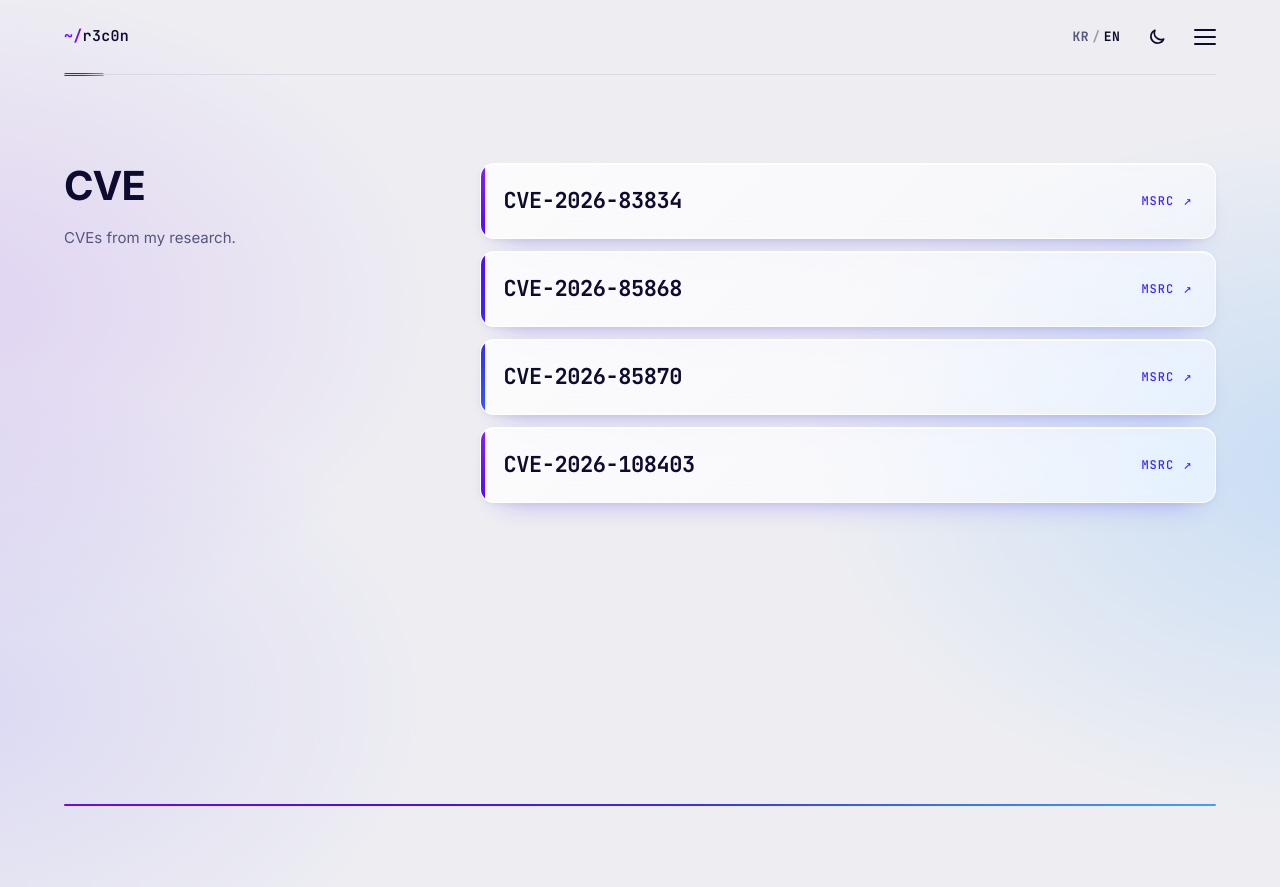
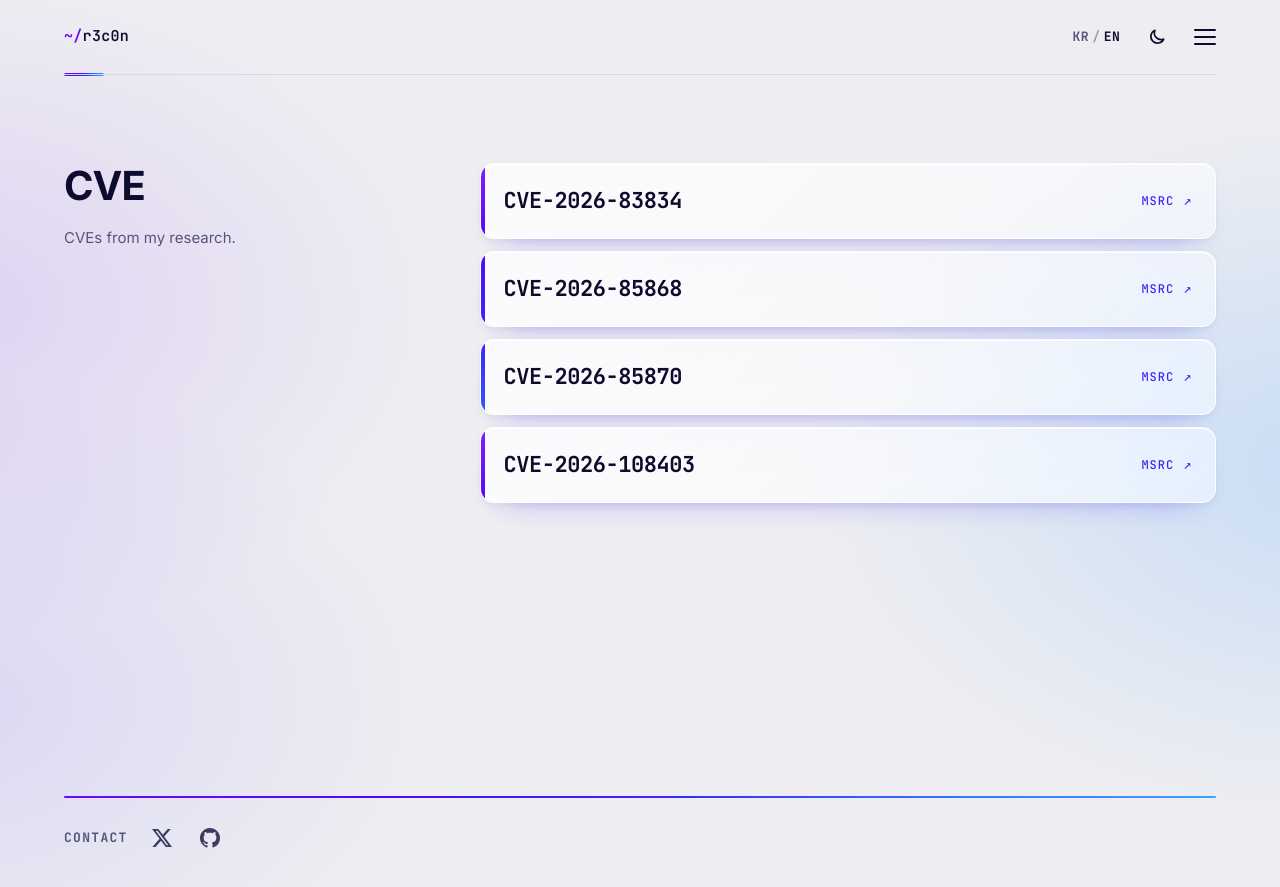
Before and after one commit to jhlee0507/jhlee0507.github.io, a Jekyll site: the page built from cve/index.html, in a window 1280 px wide. Shown: the top 887 px of the page. Built offline with Jekyll 4.4.1, drawn with Linux system fonts in a browser that asks for light colours.

Commit message:
Add a contact row under the bottom line

```diff
--- a/_config.yml
+++ b/_config.yml
@@ -17,6 +17,16 @@ description: >-
   WhiteHat School 4th cohort.
 github_username: jhlee0507
 
+# Contact links shown as logos under the bottom line of every page except the main one.
+# `icon` is x or github; `name` is what a screen reader says for the logo.
+contact:
+  - name: X
+    url: https://x.com/_r3con_
+    icon: x
+  - name: GitHub
+    url: https://github.com/jhlee0507
+    icon: github
+
 # Where a CVE links to when its entry in _data/cves.yml has no `url`, and the label shown beside it.
 cve_url: https://msrc.microsoft.com/update-guide/vulnerability/
 cve_source: MSRC
--- a/_includes/icon-github.html
+++ b/_includes/icon-github.html
@@ -1 +1 @@
-<svg viewBox="0 0 16 16" width="18" height="18" aria-hidden="true"><path d="M8 0C3.58 0 0 3.58 0 8c0 3.54 2.29 6.53 5.47 7.59.4.07.55-.17.55-.38 0-.19-.01-.82-.01-1.49-2.01.37-2.53-.49-2.69-.94-.09-.23-.48-.94-.82-1.13-.28-.15-.68-.52-.01-.53.63-.01 1.08.58 1.23.82.72 1.21 1.87.87 2.33.66.07-.52.28-.87.51-1.07-1.78-.2-3.64-.89-3.64-3.95 0-.87.31-1.59.82-2.15-.08-.2-.36-1.02.08-2.12 0 0 .67-.21 2.2.82.64-.18 1.32-.27 2-.27.68 0 1.36.09 2 .27 1.53-1.04 2.2-.82 2.2-.82.44 1.1.16 1.92.08 2.12.51.56.82 1.27.82 2.15 0 3.07-1.87 3.75-3.65 3.95.29.25.54.73.54 1.48 0 1.07-.01 1.93-.01 2.2 0 .21.15.46.55.38A8.013 8.013 0 0 0 16 8c0-4.42-3.58-8-8-8z"/></svg>
+<svg viewBox="0 0 16 16" width="18" height="18" fill="currentColor" aria-hidden="true"><path d="M8 0C3.58 0 0 3.58 0 8c0 3.54 2.29 6.53 5.47 7.59.4.07.55-.17.55-.38 0-.19-.01-.82-.01-1.49-2.01.37-2.53-.49-2.69-.94-.09-.23-.48-.94-.82-1.13-.28-.15-.68-.52-.01-.53.63-.01 1.08.58 1.23.82.72 1.21 1.87.87 2.33.66.07-.52.28-.87.51-1.07-1.78-.2-3.64-.89-3.64-3.95 0-.87.31-1.59.82-2.15-.08-.2-.36-1.02.08-2.12 0 0 .67-.21 2.2.82.64-.18 1.32-.27 2-.27.68 0 1.36.09 2 .27 1.53-1.04 2.2-.82 2.2-.82.44 1.1.16 1.92.08 2.12.51.56.82 1.27.82 2.15 0 3.07-1.87 3.75-3.65 3.95.29.25.54.73.54 1.48 0 1.07-.01 1.93-.01 2.2 0 .21.15.46.55.38A8.013 8.013 0 0 0 16 8c0-4.42-3.58-8-8-8z"/></svg>
--- /dev/null
+++ b/_includes/icon-x.html
@@ -0,0 +1 @@
+<svg viewBox="0 0 24 24" width="18" height="18" fill="currentColor" aria-hidden="true"><path d="M18.901 1.153h3.68l-8.04 9.19L24 22.846h-7.406l-5.8-7.584-6.638 7.584H.474l8.6-9.83L0 1.154h7.594l5.243 6.932ZM17.61 20.644h2.039L6.486 3.24H4.298Z"/></svg>
--- a/_layouts/default.html
+++ b/_layouts/default.html
@@ -29,7 +29,18 @@
 {{ content }}
 </main>
 
-<footer class="wrap"></footer>
+<footer class="wrap">
+{%- if page.key != 'home' and site.contact.size > 0 %}
+  <div class="contact">
+    <span class="contact-label" id="contact-label">{% include t.html en="Contact" ko="연락처" %}</span>
+    <ul aria-labelledby="contact-label">
+      {%- for item in site.contact %}
+      <li><a href="{{ item.url | escape }}" rel="me noopener" target="_blank" aria-label="{{ item.name | escape }}" title="{{ item.name | escape }}">{% if item.icon == 'x' %}{% include icon-x.html %}{% elsif item.icon == 'github' %}{% include icon-github.html %}{% else %}{{ item.name | escape }}{% endif %}</a></li>
+      {%- endfor %}
+    </ul>
+  </div>
+{%- endif %}
+</footer>
 {% if page.key == 'home' %}<div class="page-glow" aria-hidden="true"></div>
 {% endif -%}
 <!-- If the menu script cannot be loaded, fall back to the plain header with its links visible. -->
--- a/assets/css/site.css
+++ b/assets/css/site.css
@@ -379,9 +379,18 @@ main > section:last-child{border-bottom:0}
 
 /* footer */
 footer::before{content:"";position:absolute;left:0;right:0;top:0;height:2px;border-radius:2px;background:var(--grad)}
-footer{height:6rem}
+footer{min-height:6rem;padding:1.25rem 0 2.5rem}
+/* contact: a label and a logo per link, right under the bottom line (not on the main page) */
+.contact{display:flex;align-items:center;gap:.75rem}
+.contact-label{font-family:var(--mono);font-size:.8125rem;font-weight:700;letter-spacing:.1em;text-transform:uppercase;color:var(--muted)}
+html[data-lang="ko"] .contact-label{letter-spacing:.01em}
+.contact ul{display:flex;align-items:center;gap:.25rem;margin:0;padding:0;list-style:none}
+.contact a{display:grid;place-items:center;min-width:2.75rem;height:2.75rem;padding:0 .5rem;border-radius:10px;color:var(--ink-2);text-decoration:none;font-size:.875rem;font-weight:600;transition:background-color .15s ease,color .15s ease}
+.contact a:hover{color:var(--accent);background-color:var(--tint)}
+.contact a:focus-visible{outline-offset:2px}
+.contact svg{width:1.25rem;height:1.25rem;fill:currentColor}
 /* room for the glow under the main page */
-.page-home footer{height:9rem}
+.page-home footer{height:9rem;padding:0}
 
 @media (prefers-reduced-motion: reduce){
   *,*::before,*::after{transition:none !important;animation:none !important}
```
